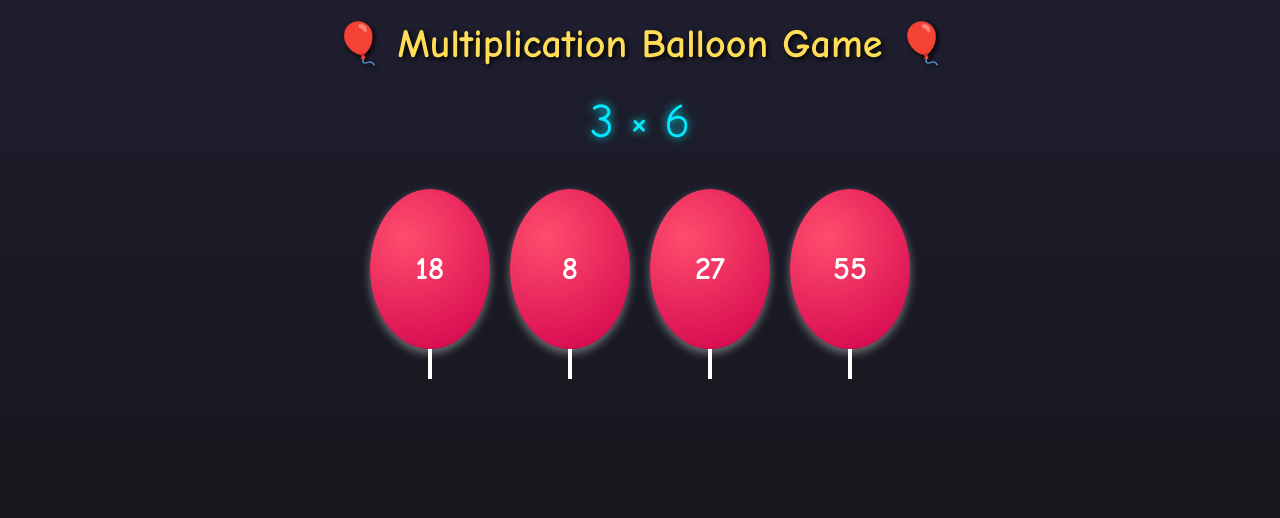
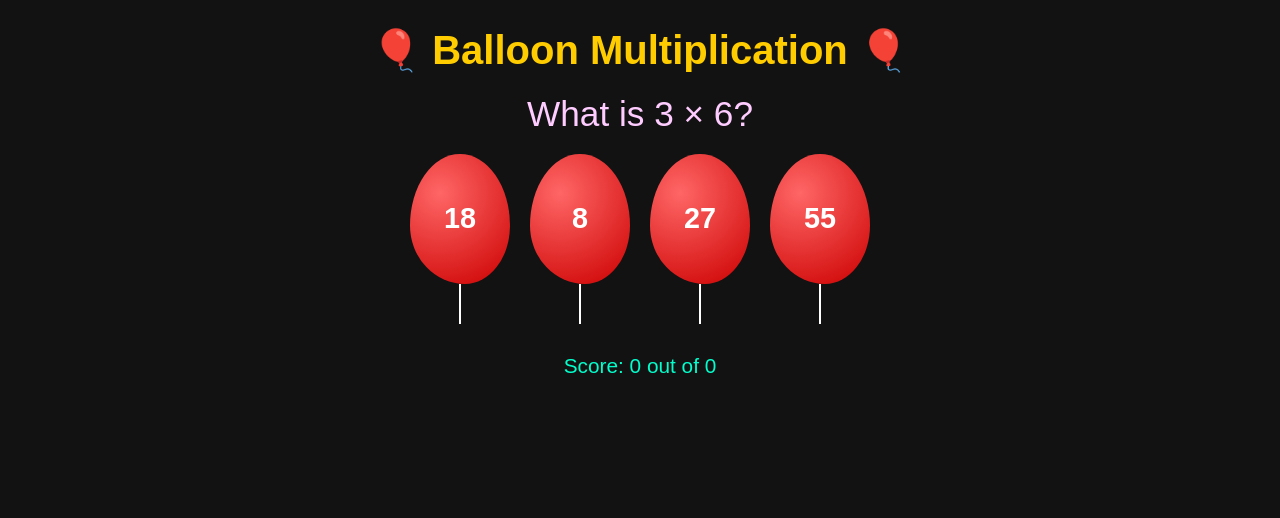
Before and after one commit to Expertmathtutoring/mutiplications, a plain HTML site: page index.html in a window 1280 px wide. Drawn offline with Linux system fonts and the light colour scheme.

Commit message:
index.html

```diff
--- a/index.html
+++ b/index.html
@@ -2,145 +2,140 @@
 <html lang="en">
 <head>
   <meta charset="UTF-8">
-<meta name="viewport" content="width=device-width, initial-scale=1.0">
-<title>Balloon Multiplication Game</title>
+  <title>🎈 Balloon Multiplication Game 🎈</title>
   <style>
     body {
-    margin: 0;
-    padding: 0;
-    background: linear-gradient(to bottom, #1e1e2f, #121212);
+      font-family: Arial, sans-serif;
+      text-align: center;
+      background: #121212;
       color: #fff;
-    font-family: "Comic Sans MS", sans-serif;
-    text-align: center;
-    height: 100vh;
-    overflow: hidden;
     }
-
     h1 {
-    margin-top: 20px;
+      color: #ffcc00;
       font-size: 2.5em;
-    color: #ffdd57;
-    text-shadow: 2px 2px 5px #000;
+      margin-bottom: 10px;
     }
-
     #question {
-    font-size: 3em;
+      font-size: 2.2em;
       margin: 20px 0;
-    color: #00eaff;
-    text-shadow: 0px 0px 10px #00eaff;
+      color: #ffccff;
     }
-
-  #balloon-container {
+    .balloon-container {
       display: flex;
       justify-content: center;
+      flex-wrap: wrap;
       gap: 20px;
-    margin-top: 40px;
+      margin: 20px 0;
     }
-
     .balloon {
-    width: 120px;
-    height: 160px;
-    border-radius: 50% 50% 50% 50%;
-    background: radial-gradient(circle at 30% 30%, #ff4d6d, #d0004c);
+      width: 100px;
+      height: 130px;
+      background: radial-gradient(circle at 30% 30%, #ff6666, #cc0000);
+      border-radius: 50% 50% 45% 55% / 55% 55% 45% 45%;
+      position: relative;
+      cursor: pointer;
       display: flex;
+      align-items: center;
       justify-content: center;
-    align-items: center;
-    color: #fff;
-    font-size: 2em;
+      font-size: 1.8em;
       font-weight: bold;
-    cursor: pointer;
-    box-shadow: 0px 4px 10px rgba(255, 255, 255, 0.4);
-    position: relative;
+      color: white;
       transition: transform 0.2s ease;
     }
-
     .balloon:hover {
       transform: scale(1.1);
     }
-
-  .balloon::after {
-    content: '';
-    width: 4px;
-    height: 30px;
-    background: #fff;
+    .string {
+      width: 2px;
+      height: 40px;
+      background: white;
       position: absolute;
-    bottom: -30px;
+      bottom: -40px;
+      left: 50%;
+      transform: translateX(-50%);
     }
-
     #feedback {
-    margin-top: 30px;
-    font-size: 1.5em;
-    min-height: 40px;
+      font-size: 1.4em;
+      margin-top: 15px;
+      min-height: 30px;
     }
-
-  .correct {
-    color: #00ff99;
-    animation: pop 0.6s ease;
+    #scoreBoard {
+      font-size: 1.3em;
+      margin-top: 20px;
+      color: #00ffcc;
     }
-
-  .wrong {
-    color: #ff4d6d;
-  }
-
-  @keyframes pop {
-    0% { transform: scale(1); }
-    50% { transform: scale(1.5); }
-    100% { transform: scale(1); }
-  }
-
   </style>
 </head>
 <body>
-  <h1>🎈 Multiplication Balloon Game 🎈</h1>
-  <div id="question">?</div>
-  <div id="balloon-container"></div>
+  <h1>🎈 Balloon Multiplication 🎈</h1>
+  <div id="question">What is 3 × 4 ?</div>
+  <div class="balloon-container" id="options"></div>
   <div id="feedback"></div>
+  <div id="scoreBoard">Score: 0 out of 0</div>
 
   <script>
+    const questionEl = document.getElementById("question");
+    const optionsEl = document.getElementById("options");
+    const feedbackEl = document.getElementById("feedback");
+    const scoreBoardEl = document.getElementById("scoreBoard");
+
+    let score = 0;
+    let total = 0;
     let correctAnswer = 0;
 
+    const positiveResponses = [
+      "🎉 Awesome!", "👏 Great job!", "🌟 Correct!", "🔥 You're on fire!",
+      "💯 Perfect!", "🥳 Nice hit!"
+    ];
+    const negativeResponses = [
+      "😢 Oops, try again!", "❌ Not this one.", "🙈 Missed it!",
+      "⚡ Wrong balloon!"
+    ];
+
     function newQuestion() {
-  const num1 = Math.floor(Math.random() * 9) + 1;
-  const num2 = Math.floor(Math.random() * 9) + 1;
-  correctAnswer = num1 * num2;
+      const a = Math.floor(Math.random() * 9) + 1;
+      const b = Math.floor(Math.random() * 9) + 1;
+      correctAnswer = a * b;
+      questionEl.textContent = `What is ${a} × ${b}?`;
 
-  document.getElementById("question").textContent = `${num1} × ${num2}`;
-
-  const container = document.getElementById("balloon-container");
-  container.innerHTML = "";
-
-  let answers = new Set();
-  answers.add(correctAnswer);
-
+      // Generate options
+      let answers = new Set([correctAnswer]);
       while (answers.size < 4) {
         answers.add(Math.floor(Math.random() * 81) + 1);
       }
-
       let shuffled = Array.from(answers).sort(() => Math.random() - 0.5);
 
-  shuffled.forEach(ans => {
+      optionsEl.innerHTML = "";
+      shuffled.forEach(num => {
         const balloon = document.createElement("div");
         balloon.className = "balloon";
-    balloon.textContent = ans;
-    balloon.onclick = () => checkAnswer(ans, balloon);
-    container.appendChild(balloon);
+        balloon.textContent = num;
+        balloon.innerHTML += '<div class="string"></div>';
+        balloon.addEventListener("click", () => checkAnswer(num));
+        optionsEl.appendChild(balloon);
       });
     }
 
-function checkAnswer(answer, balloon) {
-  const feedback = document.getElementById("feedback");
-  if (answer === correctAnswer) {
-    balloon.style.background = "radial-gradient(circle at 30% 30%, #00ff99, #009966)";
-    feedback.textContent = "🎉 Amazing! You popped the right balloon! 🎉";
-    feedback.className = "correct";
-    setTimeout(newQuestion, 1500);
+    function checkAnswer(choice) {
+      total++;
+      if (choice === correctAnswer) {
+        score++;
+        feedbackEl.textContent = positiveResponses[Math.floor(Math.random() * positiveResponses.length)];
+        feedbackEl.style.color = "#00ff00";
       } else {
-    balloon.style.background = "radial-gradient(circle at 30% 30%, #999, #333)";
-    feedback.textContent = "❌ Oops! Try another balloon!";
-    feedback.className = "wrong";
+        feedbackEl.textContent = negativeResponses[Math.floor(Math.random() * negativeResponses.length)] +
+          ` Correct: ${correctAnswer}`;
+        feedbackEl.style.color = "#ff4444";
       }
+      updateScore();
+      setTimeout(newQuestion, 1200);
     }
 
+    function updateScore() {
+      scoreBoardEl.textContent = `Score: ${score} out of ${total}`;
+    }
+
+    // Start game
     newQuestion();
   </script>
 </body>
```
Lines whose indentation alone changed are shown as unchanged.
